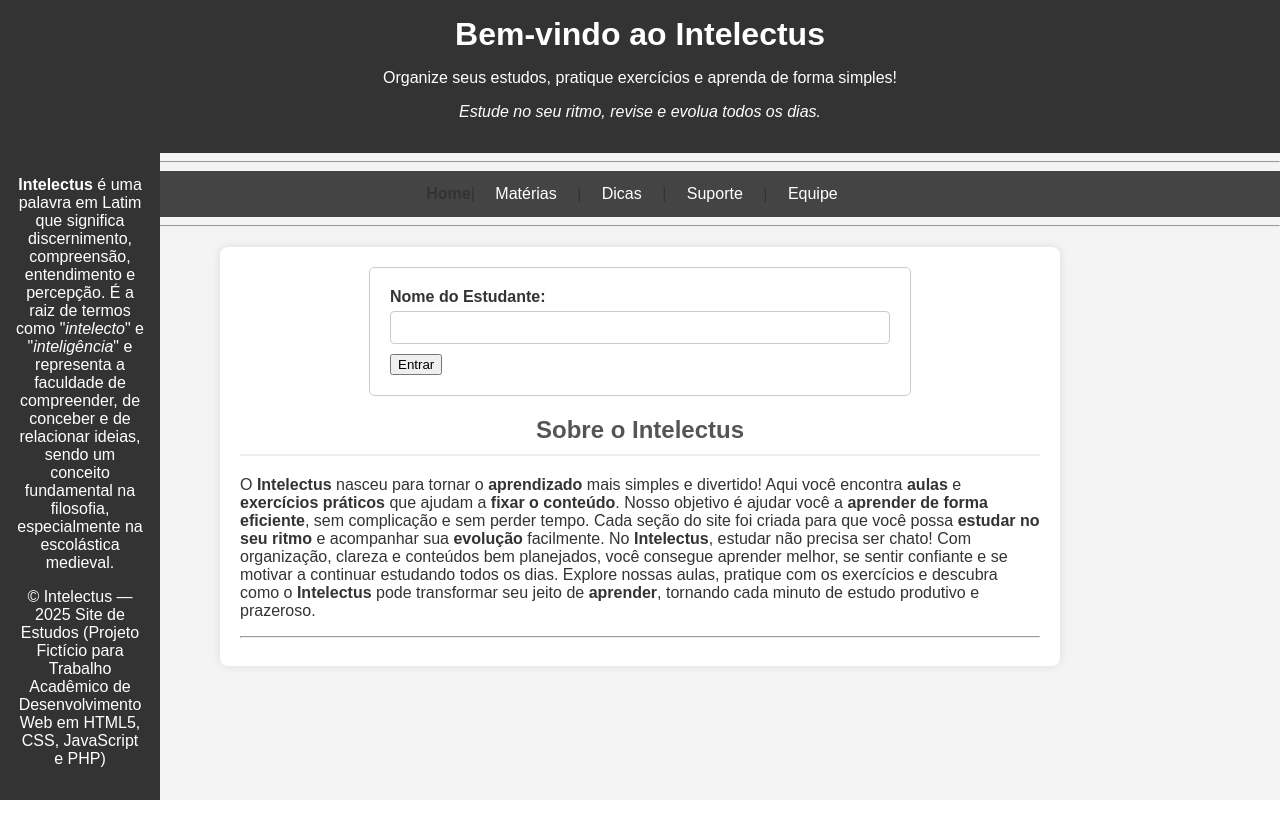
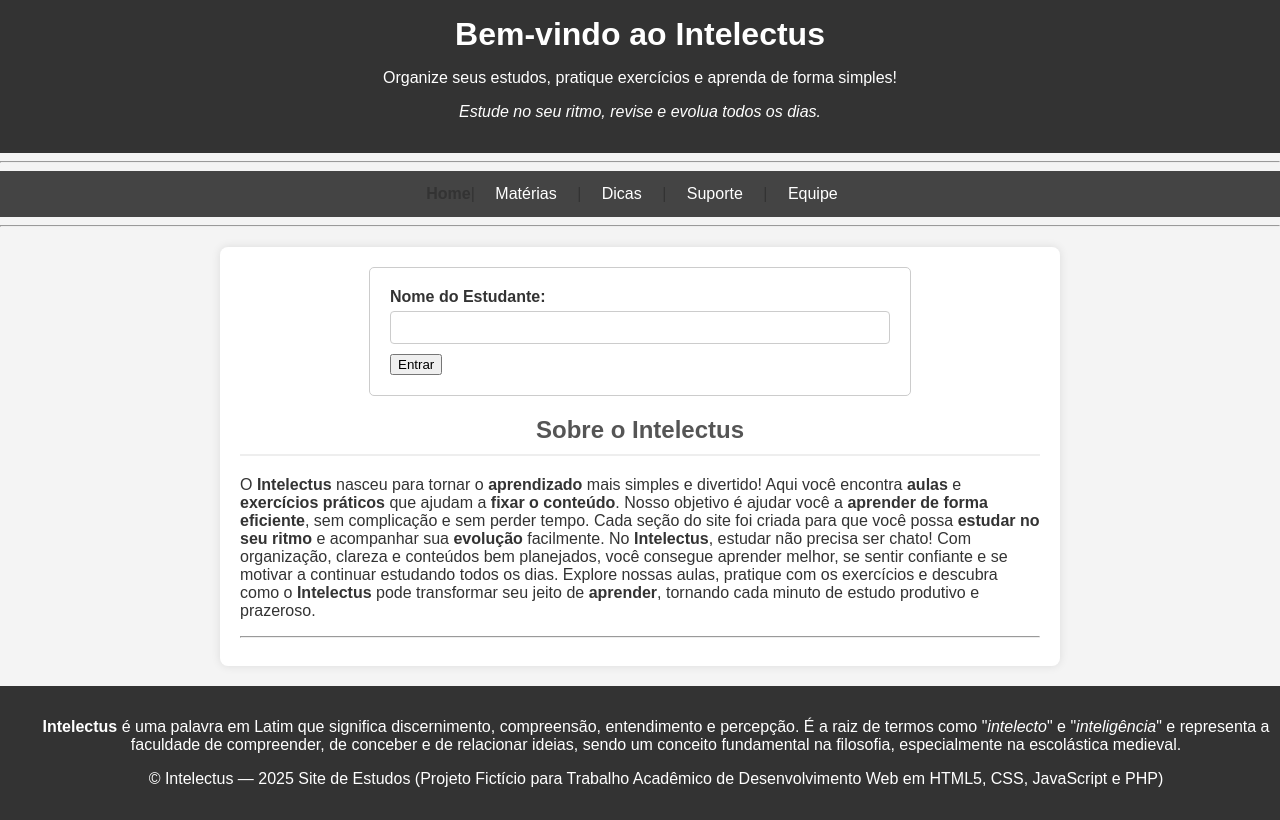
Before and after one commit to FelipeSantos-boiBigas/TrabalhoWebHTML, a PHP site: page /home.html in a window 1280 px wide. Run offline with PHP 8.4, Linux system fonts and the light colour scheme.

Commit message:
Update style.css

```diff
--- a/style.css
+++ b/style.css
@@ -62,9 +62,8 @@ footer {
     color: white;
     text-align: center;
     padding: 1rem;
-    position: fixed;
     bottom: 0;
-    width: 10%;
+    width: 100%;
 }
 
 form {
```
